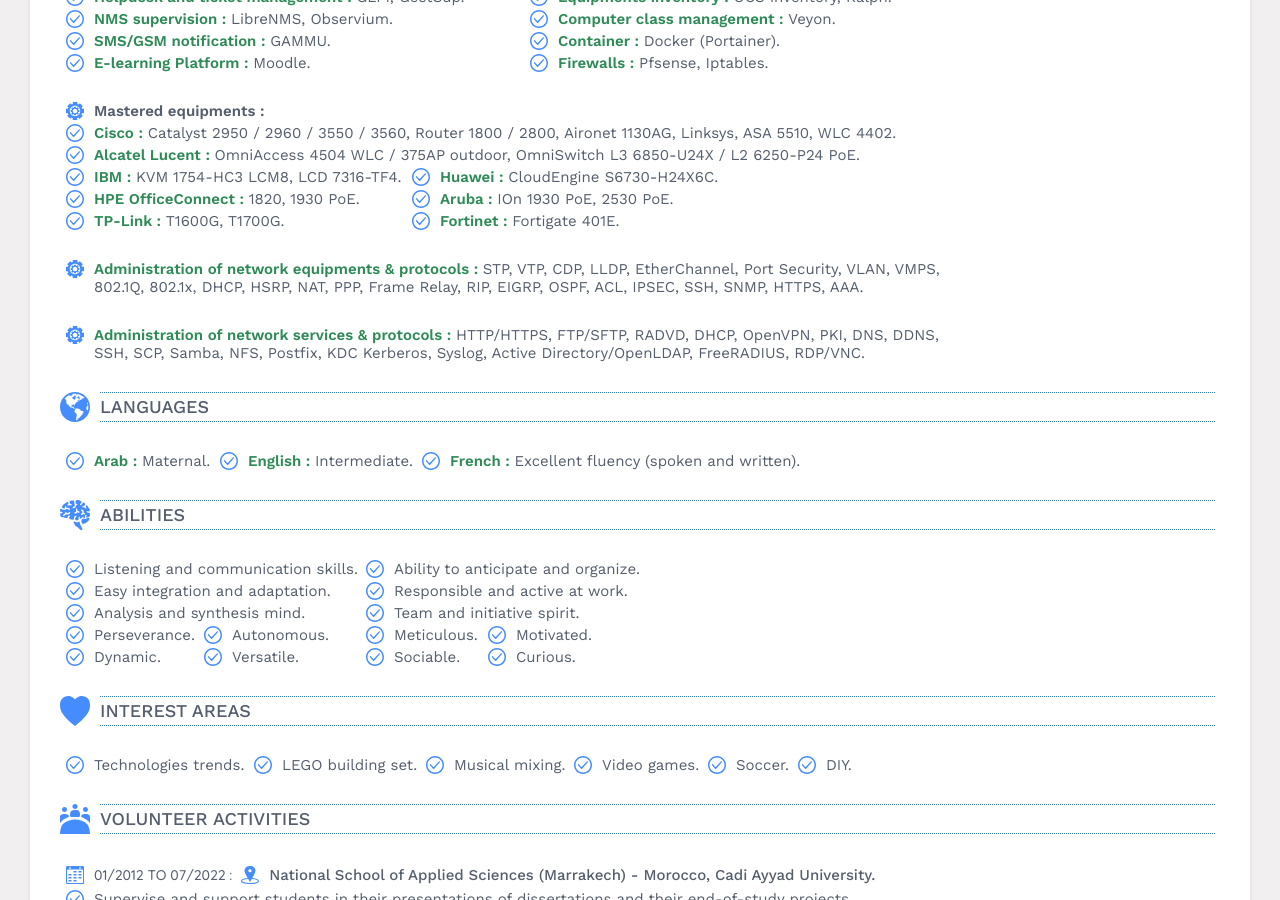
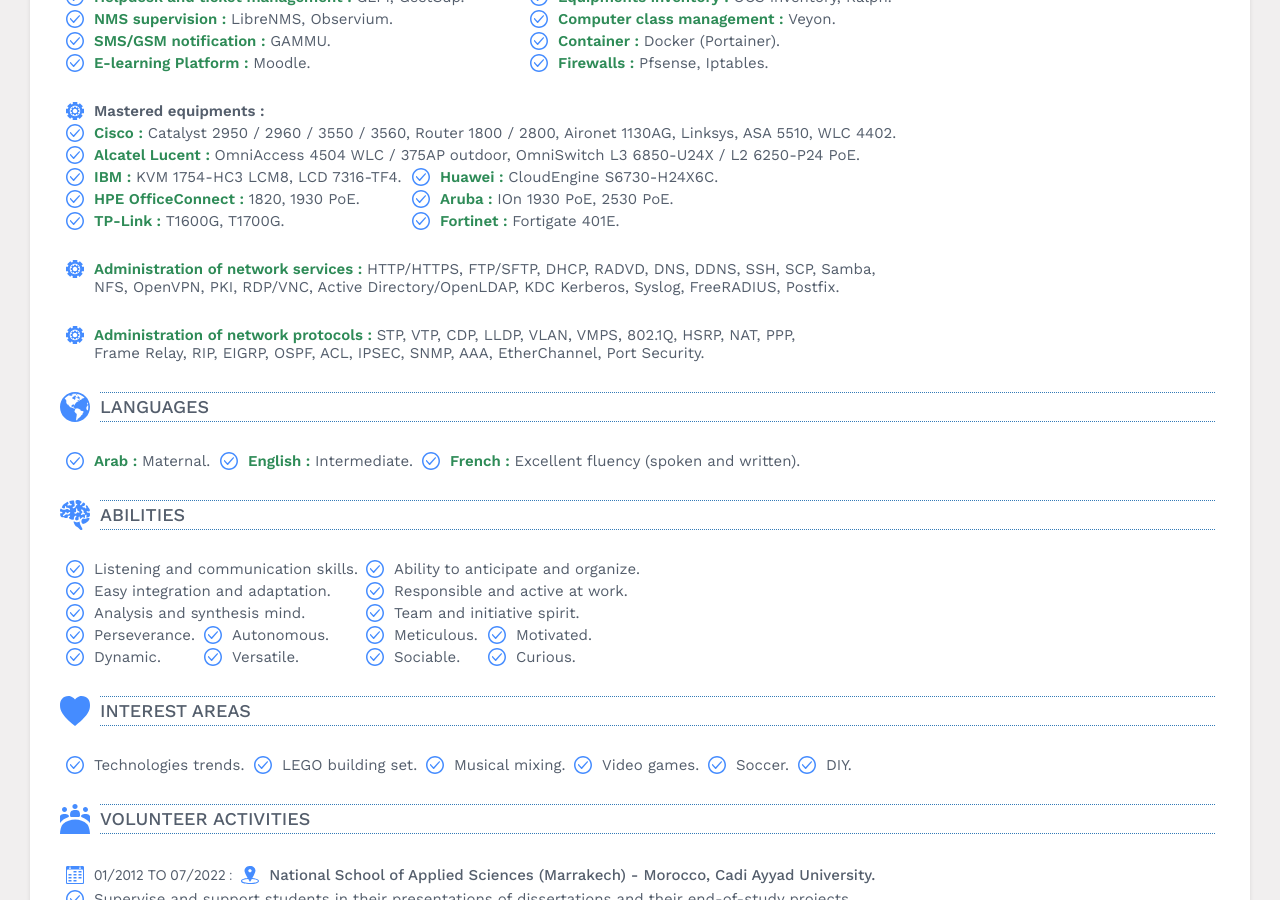
Before and after one commit to abdelhafidelazouzi/en, a Jekyll site: the page built from index.html, in a window 1280 px wide and 900 px high, scrolled down 5474 px. Built offline with Jekyll 4.4.1, drawn with Linux system fonts in a browser that asks for light colours.

Commit message:
Add files via upload

```diff
--- a/_data/data.yml
+++ b/_data/data.yml
@@ -679,7 +679,6 @@
       - name: "Firewalls"
         level: "Pfsense, Iptables"
 
-
     toolset12:
       title: "Mastered equipments"
       nt:
@@ -701,9 +700,9 @@
         level: "Fortigate 401E"
 
     toolset13:
-      - name: "Administration of network equipments & protocols"
-        level: "STP, VTP, CDP, LLDP, EtherChannel, Port Security, VLAN, VMPS, <br>802.1Q, 802.1x, DHCP, HSRP, NAT, PPP, Frame Relay, RIP, EIGRP, OSPF, ACL, IPSEC, SSH, SNMP, HTTPS, AAA"
+      - name: "Administration of network services"
+        level: "HTTP/HTTPS, FTP/SFTP, DHCP, RADVD, DNS, DDNS, SSH, SCP, Samba, <br>NFS, OpenVPN, PKI, RDP/VNC, Active Directory/OpenLDAP, KDC Kerberos, Syslog, FreeRADIUS, Postfix"
 
     toolset14:
-      - name: "Administration of network services & protocols"
-        level: "HTTP/HTTPS, FTP/SFTP, RADVD, DHCP, OpenVPN, PKI, DNS, DDNS, <br>SSH, SCP, Samba, NFS, Postfix, KDC Kerberos, Syslog, Active Directory/OpenLDAP, FreeRADIUS, RDP/VNC"
+      - name: "Administration of network protocols"
+        level: "STP, VTP, CDP, LLDP, VLAN, VMPS, 802.1Q, HSRP, NAT, PPP, <br>Frame Relay, RIP, EIGRP, OSPF, ACL, IPSEC, SNMP, AAA, EtherChannel, Port Security"
```
